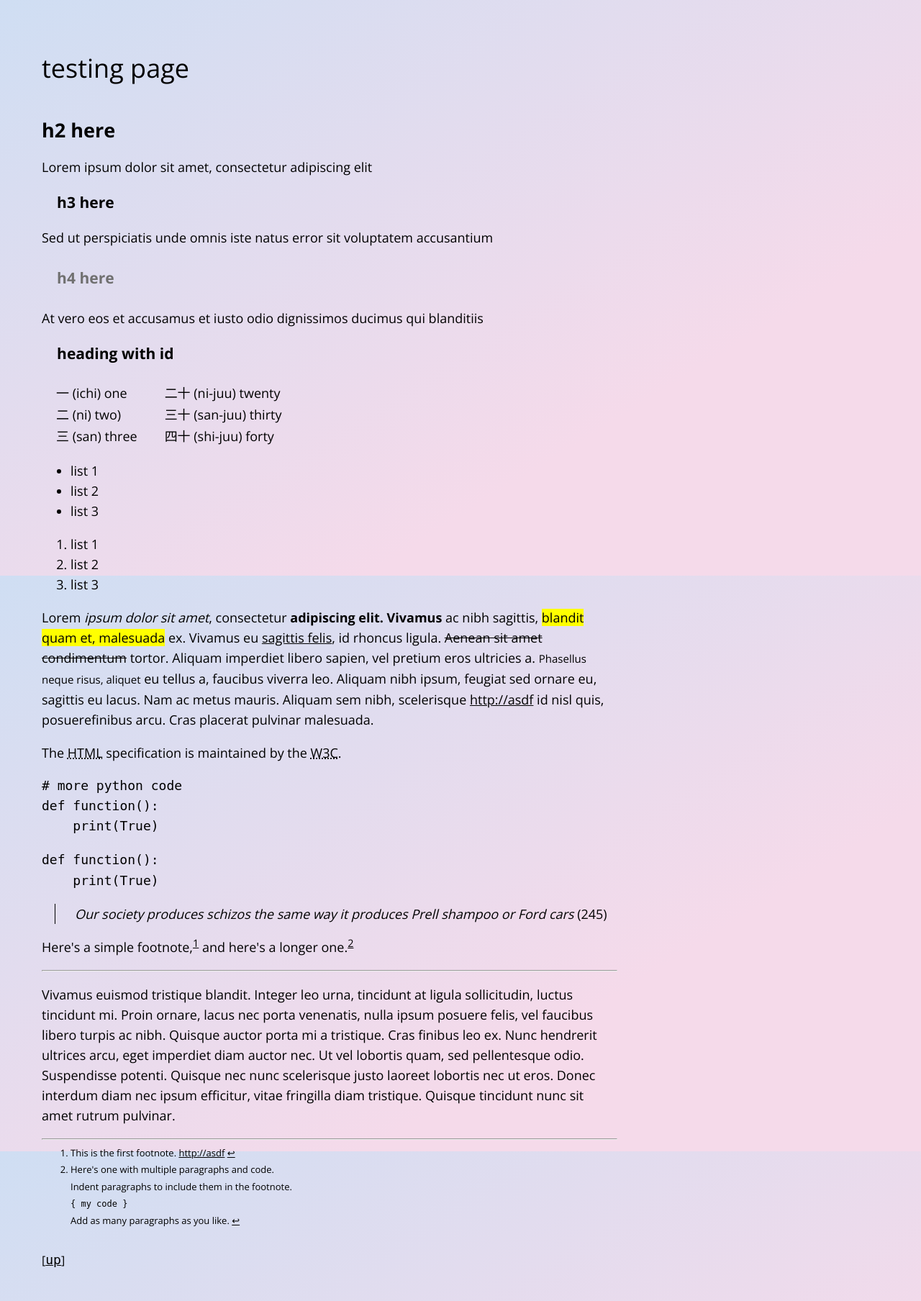
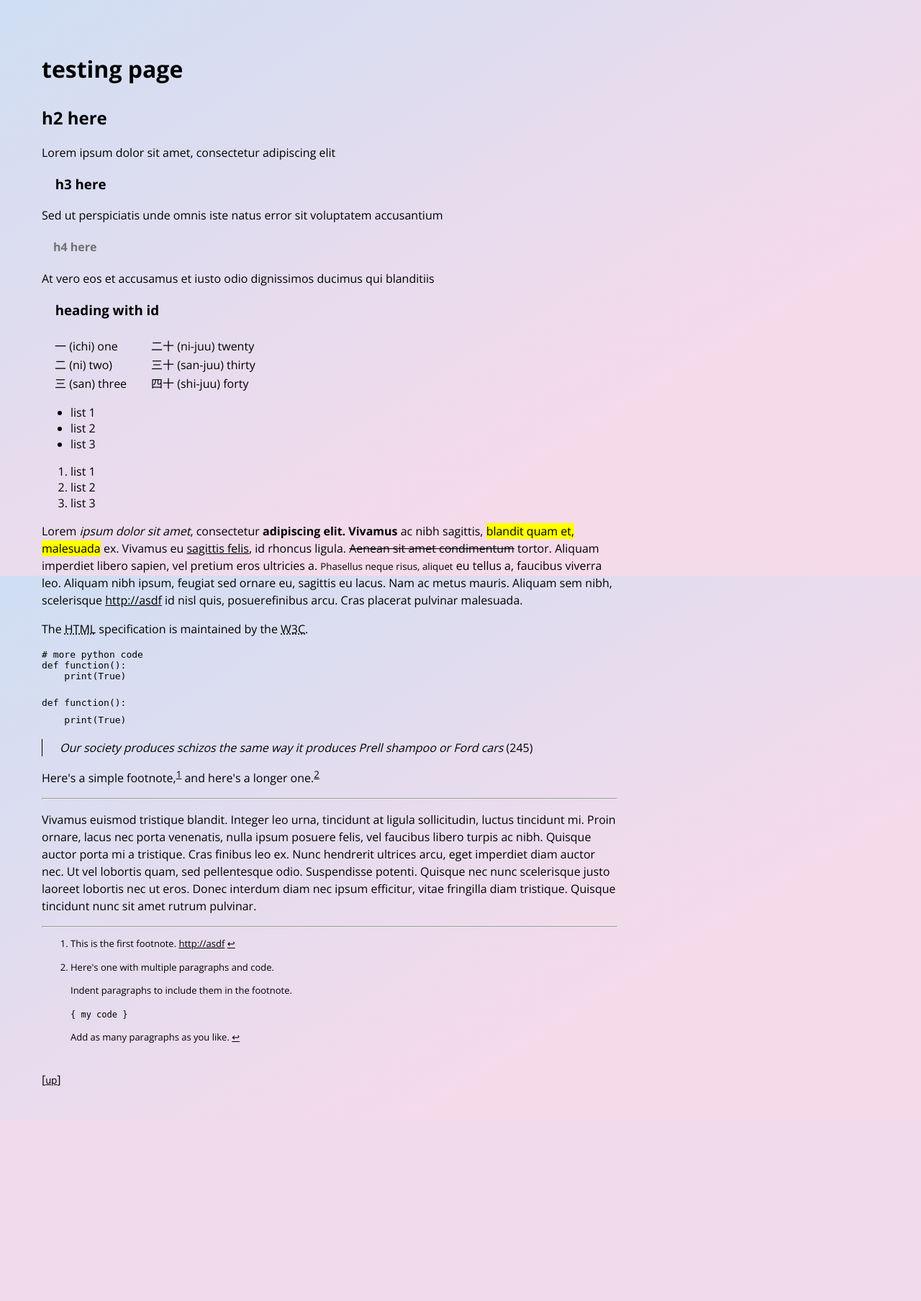
Before and after one commit to evening/accela, a Flask app: a page that uses app/templates/base.html in a window 1280 px wide. Shown: the whole page at 72% size. After the commit the page ends 1509 px from the top, so only its background shows below. Run offline with Flask 2, Linux system fonts and the light colour scheme.

Commit message:
#2 update css to personal website's css

```diff
--- a/app/static/style.css
+++ b/app/static/style.css
@@ -1,5 +1,6 @@
 @import url('https://fonts.googleapis.com/css2?family=Open+Sans&display=swap');
 @import url('https://fonts.googleapis.com/css2?family=Open+Sans:wght@400;700&display=swap');
+@import url('https://fonts.googleapis.com/css2?family=Inconsolata&display=swap');
 
 html {
     height: 100%;
@@ -11,25 +12,16 @@ body {
     overflow-x: hidden;
     padding: 45px 50px;
     max-width: 50em;
-    line-height: 1.45em;
-background: linear-gradient(328deg, #f5daea 30%, #CFDEF3 ) fixed;
+    background: linear-gradient(328deg, #f5daea 30%, #CFDEF3 ) fixed;
 }
 
 
 h1 {
-    font-weight: normal;
-    font-size: 2em;
-    line-height: 1;
-    padding-bottom: 30px;
-}
-
-h2 {
-    font-size: 1.5em
+    margin-bottom: 30px;
 }
 
 h3,
 h4 {
-    font-size: 1.17em;
     padding-left: 1em;
 }
 
@@ -42,11 +34,6 @@ h4 {
     text-decoration: underline;
 }
 
-#container {
-    line-height: 28px;
-    font-size: 18px;
-}
-
 #container a:hover {
     text-decoration: none;
 }
@@ -54,20 +41,18 @@ h4 {
 #links a,
 #up a {
     color: black;
-    font-family: monospace;
-    font-size: 18px;
+    font-family: 'Inconsolata', monospace;
 }
 
 #links a:hover,
 #up a:hover {
     text-decoration: none;
-    padding: 2px;
-    background-color: black;
-    color: white;
 }
 
 .pre,
 code {
+    /* background: white; */
+    /* padding: 4px; */
     white-space: pre-wrap;
 }
 
@@ -80,7 +65,7 @@ table td {
 }
 
 blockquote {
-    margin: 0 0 0 1em;
+    margin: 0 0 0 0em;
     padding-left: 1.5em;
     border-left: 1.5px solid black;
 }
@@ -88,6 +73,10 @@ blockquote {
 #up {
     margin-top: 1.5em;
     display: inline-block;
+}
+
+p {
+    line-height: 1.5;
 }
 
 .footnote {
@@ -108,20 +97,8 @@ q {
     font-style: italic;
 }
 
-sup {
-    font-size: 0.8em;
-    line-height: 0;
-    position: relative;
-    vertical-align: baseline;
-    top: -0.5em;
+::selection {
+    background: #fff;
+    opacity: 1.0;
+    color: #000;
 }
-
-*:focus {
-    outline: none;
-}
-
-::selection {
-    background: #000;
-    opacity: 1.0;
-    color: #eee;
-}
```
